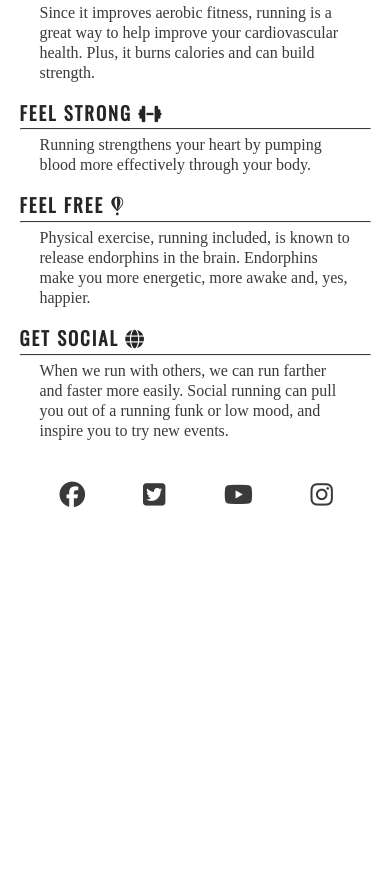
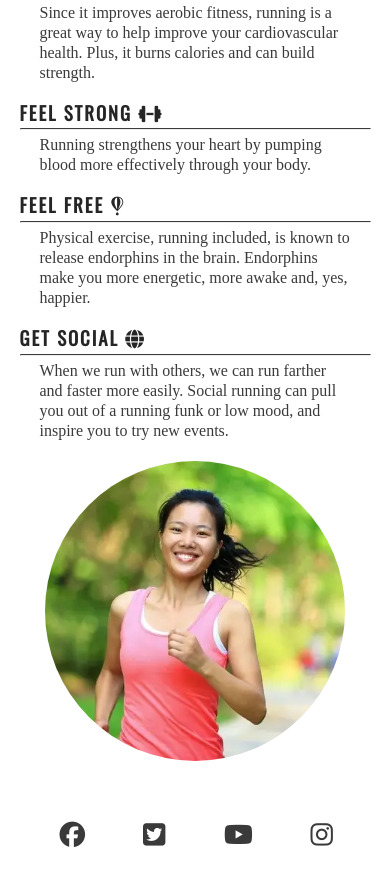
Before and after one commit to JoWolfarth/love-running, a plain HTML site: page index.html in a window 390 px wide. Shown: the part 915-1784 px from the top of the page. Before the commit the page ends 1444 px from the top, so only its background shows below. Drawn offline with nearby package versions, Linux system fonts and the light colour scheme.

Commit message:
added reasons photo and aligned for mobile

```diff
--- a/assets/css/style.css
+++ b/assets/css/style.css
@@ -136,9 +136,26 @@ main {
     padding: 0 20px;
 }
 
-hr {
+#benefits hr {
     border-top: 1px solid #3a3a3a;
     margin: 5px 0;
+}
+
+#circle-cover-bg {
+    background: url(../images/reasons-image.webp) no-repeat top center / cover;
+    height: 90vw;
+    width: 90vw;
+    margin-bottom: 20px;
+    /*Make the square into a circle*/
+    border-radius: 50%;
+    max-width: 300px;
+    max-height: 300px;
+}
+
+#benefits-image {
+    display: flex;
+    align-items: center;
+    justify-content: center;
 }
 
 /*Footer*/
--- a/index.html
+++ b/index.html
@@ -77,6 +77,9 @@
                             you out of a running funk or low mood, and inspire you to try new events.</p>
                     </div>
                 </div>
+                <div id="benefits-image">
+                    <div id="circle-cover-bg"></div>
+                </div>
             </div>
         </section>
 
```
Also changed, not shown: assets/images/reasons-image.webp (added).
